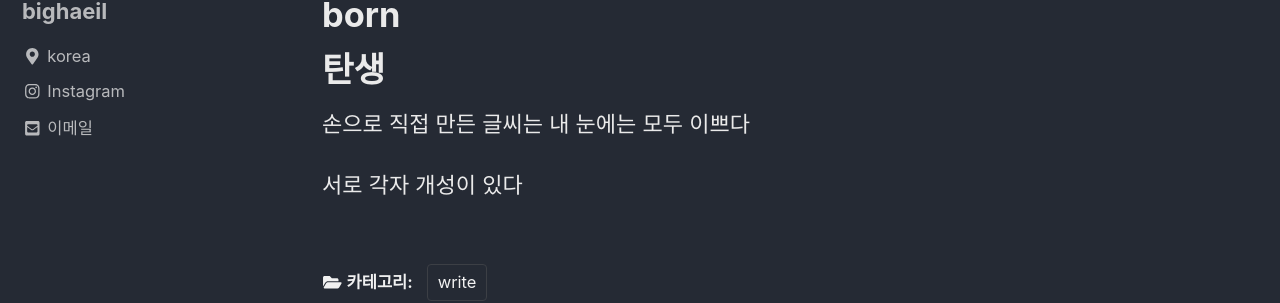
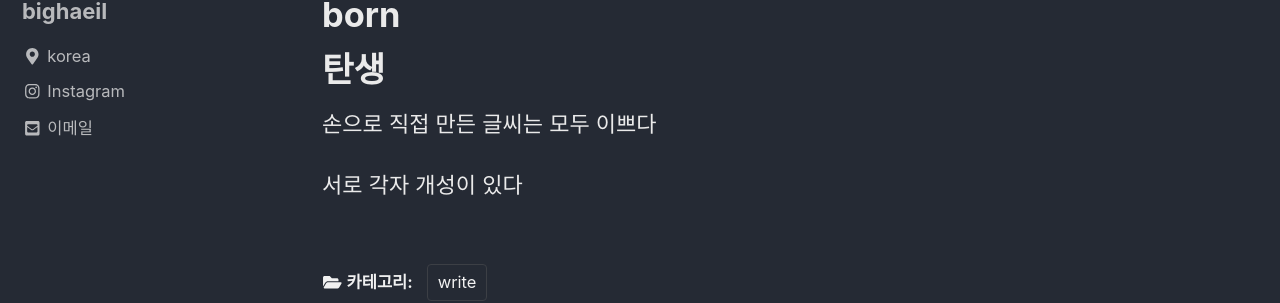
Before and after one commit to bighaeil/bighaeil.github.io, a Jekyll site: the page built from _posts/write/2023-09-02-born.md, in a window 1280 px wide and 900 px high. Shown: the part 171-474 px from the top of the window. Built offline with Jekyll 4.4.1, drawn with Linux system fonts in a browser that asks for light colours; cached includes are drawn as plain includes; nearby versions of some CDN libraries; comment, search, counter and statistics services are not loaded.

Commit message:
Update 2023-09-02-born.md

```diff
--- a/_posts/write/2023-09-02-born.md
+++ b/_posts/write/2023-09-02-born.md
@@ -7,6 +7,6 @@ last_modified_at: 2023-09-02T17:00:00
 
 # 탄생
 
-손으로 직접 만든 글씨는 내 눈에는 모두 이쁘다
+손으로 직접 만든 글씨는 모두 이쁘다
 
 서로 각자 개성이 있다
```
